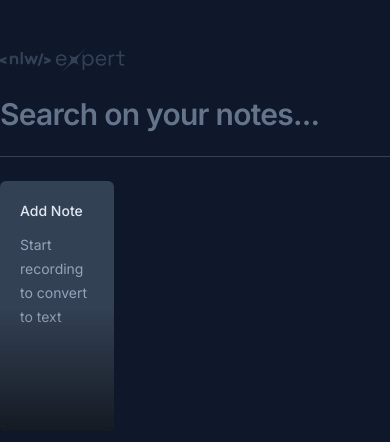
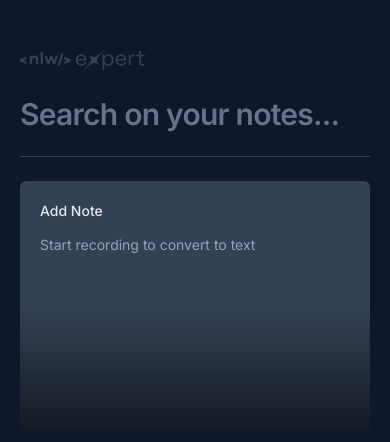
Before and after one commit to gabrielcarballo/talk2type, a React (Vite) app: page / in a window 390 px wide. Shown: the top 442 px of the page. Built offline with nearby package versions, Linux system fonts and the light colour scheme.

Commit message:
Update styling in NoteCard, App and NewNoteCard to responsivity

```diff
--- a/src/App.tsx
+++ b/src/App.tsx
@@ -32,7 +32,7 @@
   const filteredNotes = search !== '' ? notes.filter((note) => note.content.toLowerCase().includes(search.toLowerCase())) : notes;
 
   return (
-    <div className="mx-auto max-w-6xl my-12 space-y-6">
+    <div className="mx-auto max-w-6xl my-12 space-y-6 px-5">
       <img src={logo} />
       <form>
         <input
@@ -45,7 +45,7 @@
       </form>
       <div className='h-px bg-slate-700' />
 
-      <div className="grid grid-cols-3 gap-6 auto-rows-[250px]">
+      <div className="grid grid-cols-1 md:grid-cols-2 lg:grid-cols-3 gap-6 auto-rows-[250px]">
         <NewNoteCard onNoteCreated={onNoteCreated} />
         {filteredNotes.map((note) => (
           <NoteCard key={note.id} note={note} />
--- a/src/components/NewNoteCard.tsx
+++ b/src/components/NewNoteCard.tsx
@@ -78,7 +78,7 @@
       </Dialog.Trigger>
       <Dialog.Portal>
         <Dialog.Overlay className='inset-0 fixed bg-black/60'>
-          <Dialog.Content className='fixed overflow-hidden left-1/2 top-1/2 -translate-x-1/2 -translate-y-1/2 max-w-[640px] h-[60vh] w-full bg-slate-700 rounded-md flex flex-col outline-none'>
+          <Dialog.Content className='fixed overflow-hidden inset-0 md:inset-auto md:left-1/2 md:top-1/2 md:-translate-x-1/2 md:-translate-y-1/2 md:max-w-[640px] md:h-[60vh] w-full bg-slate-700 md:rounded-md flex flex-col outline-none'>
 
             <Dialog.Close className='absolute top-5 right-5 text-slate-300 hover:text-slate-100'>
               <X className='size-5 hover:text-slate-100' />
--- a/src/components/NoteCard.tsx
+++ b/src/components/NoteCard.tsx
@@ -20,7 +20,7 @@
       </Dialog.Trigger>
       <Dialog.Portal>
         <Dialog.Overlay className='inset-0 fixed bg-black/60'>
-          <Dialog.Content className='fixed overflow-hidden left-1/2 top-1/2 -translate-x-1/2 -translate-y-1/2 max-w-[640px] h-[60vh] w-full bg-slate-700 rounded-md flex flex-col outline-none'>
+          <Dialog.Content className='fixed inset-0 md:inset-auto overflow-hidden md:left-1/2 md:top-1/2 md:-translate-x-1/2 md:-translate-y-1/2 md:max-w-[640px] md:h-[60vh] w-full bg-slate-700 md:rounded-md flex flex-col outline-none'>
             <div className="flex flex-1 flex-col gap-3 p-5">
               <span className='text-sm font-medium text-slate-300'>{formatDistanceToNow(note.date, { addSuffix: true })}</span>
               <p className='text-sm leading-6 text-slate-400'>{note.content}</p>
```
